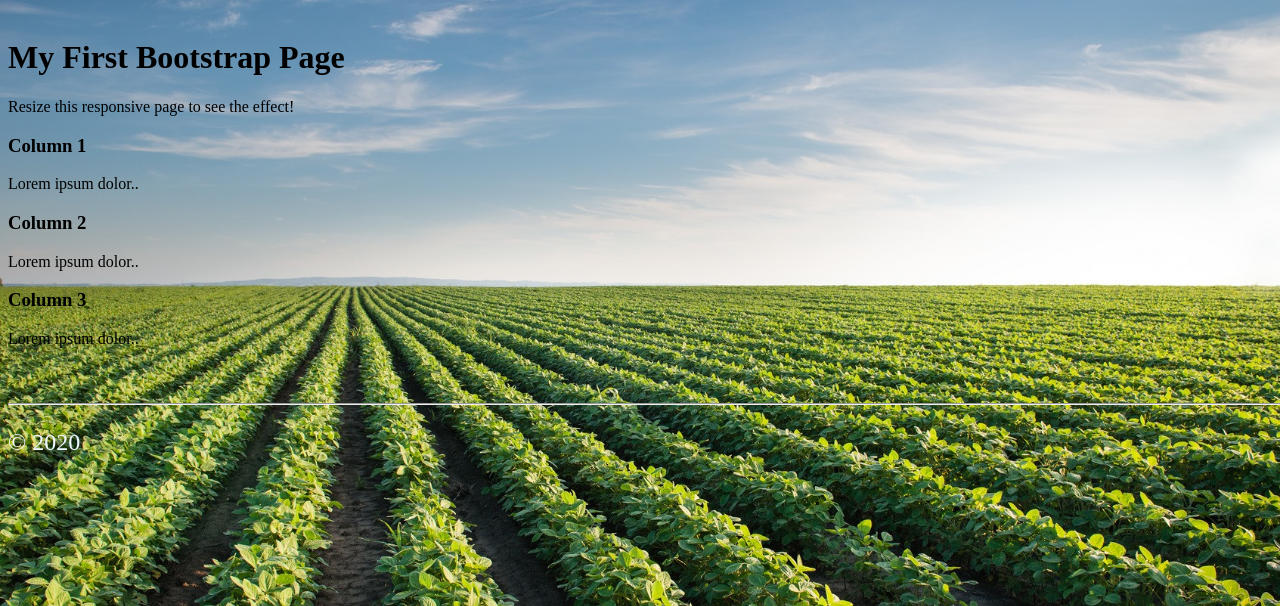
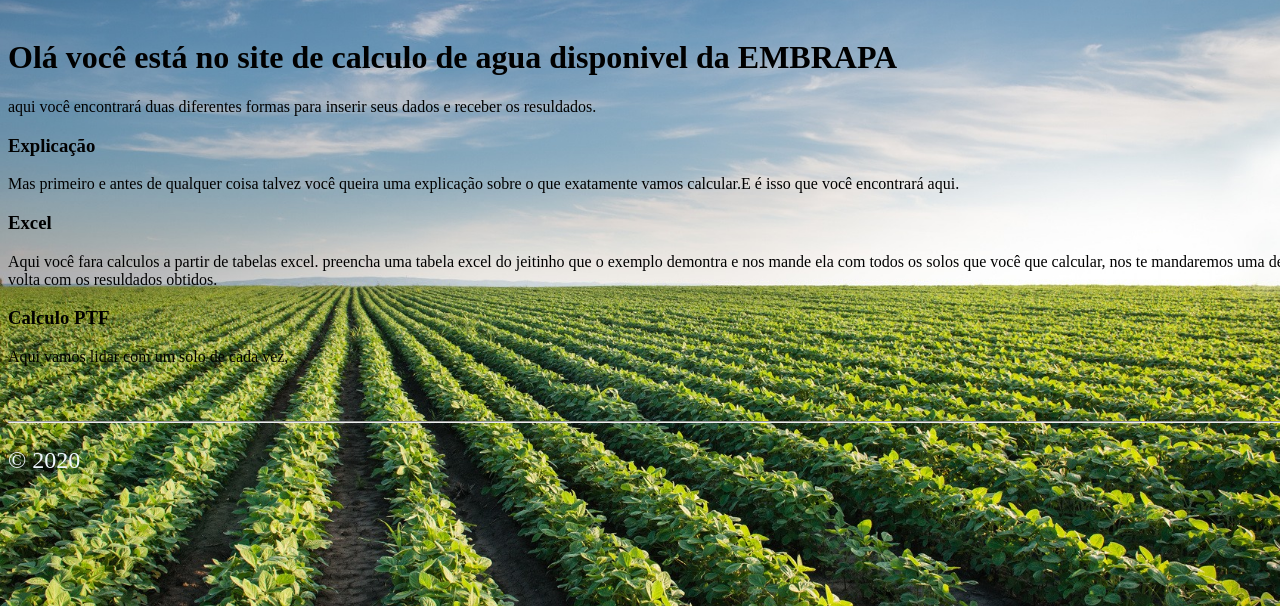
Before and after one commit to HeltonFalcao99/agua, a Django app: page /aguadisponivel/ in a window 1280 px wide. Shown: the part 47-653 px from the top of the page. Run offline with Django 3.2, Linux system fonts and the light colour scheme.

Commit message:
ajustando views e templates

```diff
--- a/aguadisponivel/templates/aguadisponivel/home.html
+++ b/aguadisponivel/templates/aguadisponivel/home.html
@@ -7,23 +7,24 @@
 {% endblock %}
 {% block content %}
 <div class="jumbotron text-center">
-    <h1>My First Bootstrap Page</h1>
-    <p>Resize this responsive page to see the effect!</p>
+    <h1>Olá você está no site de calculo de agua disponivel da EMBRAPA</h1>
+    <p>aqui você encontrará duas diferentes formas para inserir seus dados e receber os resuldados.</p>
   </div>
 
   <div class="container">
     <div class="row">
       <div class="col-sm-4">
-        <h3>Column 1</h3>
-        <p>Lorem ipsum dolor..</p>
+        <h3>Explicação</h3>
+        <p>Mas primeiro e antes de qualquer coisa talvez você queira uma explicação sobre o que exatamente vamos calcular.E é isso que você encontrará aqui.</p>
       </div>
       <div class="col-sm-4">
-        <h3>Column 2</h3>
-        <p>Lorem ipsum dolor..</p>
+        <h3>Excel</h3>
+        <p>Aqui você fara calculos a partir de tabelas excel. preencha uma tabela excel do jeitinho que o exemplo demontra e nos mande ela com todos os solos que você que calcular,
+          nos te mandaremos uma de volta com os resuldados obtidos.</p>
       </div>
       <div class="col-sm-4">
-        <h3>Column 3</h3>
-        <p>Lorem ipsum dolor..</p>
+        <h3>Calculo PTF</h3>
+        <p>Aqui vamos lidar com um solo de cada vez, </p>
       </div>
     </div>
   </div>
--- a/aguadisponivel/views.py
+++ b/aguadisponivel/views.py
@@ -15,7 +15,6 @@ from matplotlib.backends.backend_agg import FigureCanvasAgg as FigureCanvas
 from matplotlib.figure import Figure
 
 
-
 def inicio(request):
     return render(request, "aguadisponivel/home.html")
 
@@ -26,6 +25,15 @@ def about(request):
 
 def explicacao(request):
     return render(request, "aguadisponivel/explicando.html")
+
+
+"""
+def calculo_ad(request):
+    return render(request , "aguadisponivel/ad.html")
+
+def  calculadora(request):
+    return render(request, "aguadisponivel/calculadora.html")
+"""
 
 
 def excel(request):
@@ -181,6 +189,33 @@ def excel(request):
         return response
     return render(request, 'aguadisponivel/excel.html')
 
+    """
+		excel_file = request.FILES["excel_file"]
+
+        # you may put validations here to check extension or file size
+
+        wb = openpyxl.load_workbook(excel_file)
+
+        # getting a particular sheet by name out of many sheets
+        worksheet = wb["Sheet1"]
+        print(worksheet)
+
+        excel_data = list()
+        # iterating over the rows and
+        # getting value from each cell in row
+        for row in worksheet.iter_rows():
+            row_data = list()
+            for cell in row:
+                row_data.append(str(cell.value))
+            excel_data.append(row_data)
+
+        return render(request, 'myapp/index.html', {"excel_data":excel_data})
+
+	# getting active sheet
+	active_sheet = wb.active
+	print(active_sheet)
+	"""
+
 
 def PTFview(request):
     form = PTFform(request.POST)
@@ -275,17 +310,14 @@ def PTFview(request):
                     bs_n = BarrosSimplificada.BS_n(T_ARE, SILT)
                     bs_thetar = BarrosSimplificada.BS_thetar(T_ARE, ARG)
                     bs_thetas = BarrosSimplificada.BS_thetas(T_ARE, SILT)
-                    bs_zu = BarrosSimplificada.BS_zu(
-                        bs_alpha, bs_n, bs_thetar, bs_thetas)
-                    bs_tt = BarrosSimplificada.BS_tt(
-                        bs_alpha, bs_n, bs_thetar, bs_thetas)
-                    bs_pc = BarrosSimplificada.BS_pc(
-                        bs_alpha, bs_n, bs_thetar, bs_thetas)
+                    bs_zu = BarrosSimplificada.BS_zu(bs_alpha, bs_n, bs_thetar, bs_thetas)
+                    bs_tt = BarrosSimplificada.BS_tt(bs_alpha, bs_n, bs_thetar, bs_thetas)
+                    bs_pc = BarrosSimplificada.BS_pc(bs_alpha, bs_n, bs_thetar, bs_thetas)
 
                 return render(request, "aguadisponivel/PTFtemplate.html", {'form': form, 'oliv': oliv, 'b_alpha': b_alpha, 'b_n': b_n, 'b_thetar': b_thetar, 'b_thetas': b_thetas, 'b_zu': b_zu, 'b_tt': b_tt, 'b_pc': b_pc, 'b_ad': b_ad, 'bs_logalpha': bs_logalpha, 'bs_alpha': bs_alpha, 'bs_n': bs_n, 'bs_thetar': bs_thetar, 'bs_thetas': bs_thetas, 'bs_zu': bs_zu, 'bs_tt': bs_tt, 'bs_pc': bs_pc, 'bs_ad': bs_ad, 't_alpha': t_alpha, 't_n': t_n, 't_thetar': t_thetar, 't_thetas': t_thetas, 't_zu': t_zu, 't_tt': t_tt, 't_pc': t_pc, 't_ad': t_ad})
 
             elif(escolha == 'asad'):
-                if((ARG + SILT + T_ARE) == 1000) and (SOLO <= 2) and (SOLO >= 0.8) and (T_ARE == (AFIN + AGRO)):
+                if((ARG + SILT + T_ARE) == 1000) and (SOLO <= 2) and (SOLO >= 0.8) and (T_ARE == (AFIN + AGRO)) and (C_ORG != ''):
                     oliv = Oliveira.oliveira(T_ARE, SILT, ARG, SOLO)
 
                     bs_logalpha = BarrosSimplificada.BS_logalpha(ARG)
@@ -322,81 +354,97 @@ def PTFview(request):
                     t_pc = Tomasella.tom_pc(t_alpha, t_n, t_thetar, t_thetas)
                     t_ad = Tomasella.tom_ad(t_tt, t_pc)
 
-                    return ''
+                    return render(request, "aguadisponivel/PTFtemplate.html", {'form': form, 'oliv': oliv, 'b_alpha': b_alpha, 'b_n': b_n, 'b_thetar': b_thetar, 'b_thetas': b_thetas, 'b_zu': b_zu, 'b_tt': b_tt, 'b_pc': b_pc, 'b_ad': b_ad, 'bs_logalpha': bs_logalpha, 'bs_alpha': bs_alpha, 'bs_n': bs_n, 'bs_thetar': bs_thetar, 'bs_thetas': bs_thetas, 'bs_zu': bs_zu, 'bs_tt': bs_tt, 'bs_pc': bs_pc, 'bs_ad': bs_ad, 't_alpha': t_alpha, 't_n': t_n, 't_thetar': t_thetar, 't_thetas': t_thetas, 't_zu': t_zu, 't_tt': t_tt, 't_pc': t_pc, 't_ad': t_ad})
+
 
             elif(escolha == 'assadtt'):
                 return ''
 
             elif(escolha == 'assadpc'):
-                return ''
 
-            # if (T_ARE != None and SILT != None and ARG != None and SOLO != None and C_ORG != None and AGRO != None and AFIN != None and LAT != None and LON != None and MUN != None and GEOCOD != None):
-            # and (T_ARE == (AFIN + AGRO)) and (type(LAT) == float) and (type(LON) == float):
-            if((ARG + SILT + T_ARE) == 1000) and (SOLO <= 2) and (SOLO >= 0.8):
 
-                oliv = Oliveira.oliveira(T_ARE, SILT, ARG, SOLO)
+                # if (T_ARE != None and SILT != None and ARG != None and SOLO != None and C_ORG != None and AGRO != None and AFIN != None and LAT != None and LON != None and MUN != None and GEOCOD != None):
+                # and (T_ARE == (AFIN + AGRO)) and (type(LAT) == float) and (type(LON) == float):
+                if((ARG + SILT + T_ARE) == 1000) and (SOLO <= 2) and (SOLO >= 0.8):
 
-                bs_logalpha = BarrosSimplificada.BS_logalpha(ARG)
-                bs_alpha = BarrosSimplificada.BS_alpha(bs_logalpha)
-                bs_n = BarrosSimplificada.BS_n(T_ARE, SILT)
-                bs_thetar = BarrosSimplificada.BS_thetar(T_ARE, ARG)
-                bs_thetas = BarrosSimplificada.BS_thetas(T_ARE, SILT)
-                bs_zu = BarrosSimplificada.BS_zu(
-                    bs_alpha, bs_n, bs_thetar, bs_thetas)
-                bs_tt = BarrosSimplificada.BS_tt(
-                    bs_alpha, bs_n, bs_thetar, bs_thetas)
-                bs_pc = BarrosSimplificada.BS_pc(
-                    bs_alpha, bs_n, bs_thetar, bs_thetas)
+                    oliv = Oliveira.oliveira(T_ARE, SILT, ARG, SOLO)
 
-                b_alpha = Barros.bar_alpha(T_ARE, ARG, SOLO)
-                b_n = Barros.bar_n(T_ARE, SILT, M_ORG)
-                b_thetar = Barros.bar_thetar(T_ARE, ARG, M_ORG, SOLO)
-                b_thetas = Barros.bar_thetas(SOLO)
-                b_zu = Barros.bar_zu(b_alpha, b_n, b_thetar, b_thetas)
-                b_tt = Barros.bar_tt(b_alpha, b_n, b_thetar, b_thetas)
-                b_pc = Barros.bar_pc(b_alpha, b_n, b_thetar, b_thetas)
-                b_ad = Barros.bar_ad(b_tt, b_pc)
+                    bs_logalpha = BarrosSimplificada.BS_logalpha(ARG)
+                    bs_alpha = BarrosSimplificada.BS_alpha(bs_logalpha)
+                    bs_n = BarrosSimplificada.BS_n(T_ARE, SILT)
+                    bs_thetar = BarrosSimplificada.BS_thetar(T_ARE, ARG)
+                    bs_thetas = BarrosSimplificada.BS_thetas(T_ARE, SILT)
+                    bs_zu = BarrosSimplificada.BS_zu(
+                        bs_alpha, bs_n, bs_thetar, bs_thetas)
+                    bs_tt = BarrosSimplificada.BS_tt(
+                        bs_alpha, bs_n, bs_thetar, bs_thetas)
+                    bs_pc = BarrosSimplificada.BS_pc(
+                        bs_alpha, bs_n, bs_thetar, bs_thetas)
 
-                t_alpha = Tomasella.tom_alpha(
-                    (AGRO/10), (AFIN/10), (SILT/10), SOLO, (ARG/10))
-                t_n = Tomasella.tom_N(
-                    (AGRO/10), (AFIN/10), (SILT/10), (ARG/10))
-                t_thetar = Tomasella.tom_thetar(
-                    (AGRO/10), (AFIN/10), (SILT/10), SOLO, (ARG/10))
-                t_thetas = Tomasella.tom_thetas(
-                    (AGRO/10), (AFIN/10), (SILT/10), SOLO, C_ORG)
-                t_zu = Tomasella.tom_zu(t_alpha, t_n, t_thetar, t_thetas)
-                t_tt = Tomasella.tom_tt(t_alpha, t_n, t_thetar, t_thetas)
-                t_pc = Tomasella.tom_pc(t_alpha, t_n, t_thetar, t_thetas)
-                t_ad = Tomasella.tom_ad(t_tt, t_pc)
+                    b_alpha = Barros.bar_alpha(T_ARE, ARG, SOLO)
+                    b_n = Barros.bar_n(T_ARE, SILT, M_ORG)
+                    b_thetar = Barros.bar_thetar(T_ARE, ARG, M_ORG, SOLO)
+                    b_thetas = Barros.bar_thetas(SOLO)
+                    b_zu = Barros.bar_zu(b_alpha, b_n, b_thetar, b_thetas)
+                    b_tt = Barros.bar_tt(b_alpha, b_n, b_thetar, b_thetas)
+                    b_pc = Barros.bar_pc(b_alpha, b_n, b_thetar, b_thetas)
+                    b_ad = Barros.bar_ad(b_tt, b_pc)
 
-            if((LAT != '' and LON != '') or (MUN != '')):
+                    t_alpha = Tomasella.tom_alpha(
+                        (AGRO/10), (AFIN/10), (SILT/10), SOLO, (ARG/10))
+                    t_n = Tomasella.tom_N(
+                        (AGRO/10), (AFIN/10), (SILT/10), (ARG/10))
+                    t_thetar = Tomasella.tom_thetar(
+                        (AGRO/10), (AFIN/10), (SILT/10), SOLO, (ARG/10))
+                    t_thetas = Tomasella.tom_thetas(
+                        (AGRO/10), (AFIN/10), (SILT/10), SOLO, C_ORG)
+                    t_zu = Tomasella.tom_zu(t_alpha, t_n, t_thetar, t_thetas)
+                    t_tt = Tomasella.tom_tt(t_alpha, t_n, t_thetar, t_thetas)
+                    t_pc = Tomasella.tom_pc(t_alpha, t_n, t_thetar, t_thetas)
+                    t_ad = Tomasella.tom_ad(t_tt, t_pc)
 
-                dados = PTFdados(SBICS=SBICS, OLD=OLD, LAT=LAT, LON=LON, MUN=MUN, GEOCOD=GEOCOD, T_ARE=T_ARE,
-                                 AGRO=AGRO, AFIN=AFIN, SILT=SILT, ARG=ARG, SOLO=SOLO, C_ORG=C_ORG, M_ORG=M_ORG)
-                dados = PTFdados(oliv=oliv, B_ZU=b_zu, B_TT=b_tt, B_PC=b_pc, B_ALPHA=b_alpha, B_N=b_n, B_THETAS=b_thetas, B_TETHAR=b_thetar,
-                                 B_AD=b_ad, T_ZU=t_zu, T_TT=t_tt, T_PC=t_pc, T_ALPHA=t_alpha, T_N=t_n, T_THETAR=t_thetar, T_TETHAS=t_thetas, T_AD=t_ad)
-                dados.save()
+                if((LAT != '' and LON != '') or (MUN != '')):
 
-            oliv = str(oliv)
-            b_alpha = str(b_alpha)
-            b_n = str(b_n)
-            b_thetar = str(b_thetar)
-            b_thetas = str(b_thetas)
-            t_alpha = str(t_alpha)
-            t_n = str(t_n)
-            t_thetar = str(t_thetar)
-            t_thetas = str(t_thetas)
-            b_zu = str(b_zu)
-            b_tt = str(b_tt)
-            b_pc = str(b_pc)
-            t_zu = str(t_zu)
-            t_tt = str(t_tt)
-            t_pc = str(t_pc)
-            b_ad = str(b_ad)
-            t_ad = str(t_ad)
-
-            return render(request, "aguadisponivel/PTFtemplate.html", {'form': form, 'oliv': oliv, 'b_alpha': b_alpha, 'b_n': b_n, 'b_thetar': b_thetar, 'b_thetas': b_thetas, 'b_zu': b_zu, 'b_tt': b_tt, 'b_pc': b_pc, 'b_ad': b_ad, 'bs_logalpha': bs_logalpha, 'bs_alpha': bs_alpha, 'bs_n': bs_n, 'bs_thetar': bs_thetar, 'bs_thetas': bs_thetas, 'bs_zu': bs_zu, 'bs_tt': bs_tt, 'bs_pc': bs_pc, 'bs_ad': bs_ad, 't_alpha': t_alpha, 't_n': t_n, 't_thetar': t_thetar, 't_thetas': t_thetas, 't_zu': t_zu, 't_tt': t_tt, 't_pc': t_pc, 't_ad': t_ad})
+                    dados = PTFdados(SBICS=SBICS, OLD=OLD, LAT=LAT, LON=LON, MUN=MUN, GEOCOD=GEOCOD, T_ARE=T_ARE,
+                                    AGRO=AGRO, AFIN=AFIN, SILT=SILT, ARG=ARG, SOLO=SOLO, C_ORG=C_ORG, M_ORG=M_ORG)
+                    dados = PTFdados(oliv=oliv, B_ZU=b_zu, B_TT=b_tt, B_PC=b_pc, B_ALPHA=b_alpha, B_N=b_n, B_THETAS=b_thetas, B_TETHAR=b_thetar,
+                                    B_AD=b_ad, T_ZU=t_zu, T_TT=t_tt, T_PC=t_pc, T_ALPHA=t_alpha, T_N=t_n, T_THETAR=t_thetar, T_TETHAS=t_thetas, T_AD=t_ad)
+                    dados.save()
+                '''
+                oliv = str(oliv)
+                b_alpha = str(b_alpha)
+                b_n = str(b_n)
+                b_thetar = str(b_thetar)
+                b_thetas = str(b_thetas)
+                t_alpha = str(t_alpha)
+                t_n = str(t_n)
+                t_thetar = str(t_thetar)
+                t_thetas = str(t_thetas)
+                b_zu = str(b_zu)
+                b_tt = str(b_tt)
+                b_pc = str(b_pc)
+                t_zu = str(t_zu)
+                t_tt = str(t_tt)
+                t_pc = str(t_pc)
+                b_ad = str(b_ad)
+                t_ad = str(t_ad)
+                '''
+                return render(request, "aguadisponivel/PTFtemplate.html", {'form': form, 'oliv': oliv, 'b_alpha': b_alpha, 'b_n': b_n, 'b_thetar': b_thetar, 'b_thetas': b_thetas, 'b_zu': b_zu, 'b_tt': b_tt, 'b_pc': b_pc, 'b_ad': b_ad, 'bs_logalpha': bs_logalpha, 'bs_alpha': bs_alpha, 'bs_n': bs_n, 'bs_thetar': bs_thetar, 'bs_thetas': bs_thetas, 'bs_zu': bs_zu, 'bs_tt': bs_tt, 'bs_pc': bs_pc, 'bs_ad': bs_ad, 't_alpha': t_alpha, 't_n': t_n, 't_thetar': t_thetar, 't_thetas': t_thetas, 't_zu': t_zu, 't_tt': t_tt, 't_pc': t_pc, 't_ad': t_ad})
 
         else:
             return render(request, "aguadisponivel/home.html")
+
+
+def escolha(request):
+    esco = Escolha(request.POST)
+    if "GET" == request.method:
+
+        return render(request, "aguadisponivel/escolha.html")
+    elif request.method == "POST":
+
+        esc = esco.data['escolha']
+        if esc == "asa":
+            return PTFview(request)
+
+    else:
+        return render(request, "aguadisponivel/home.html")
```
